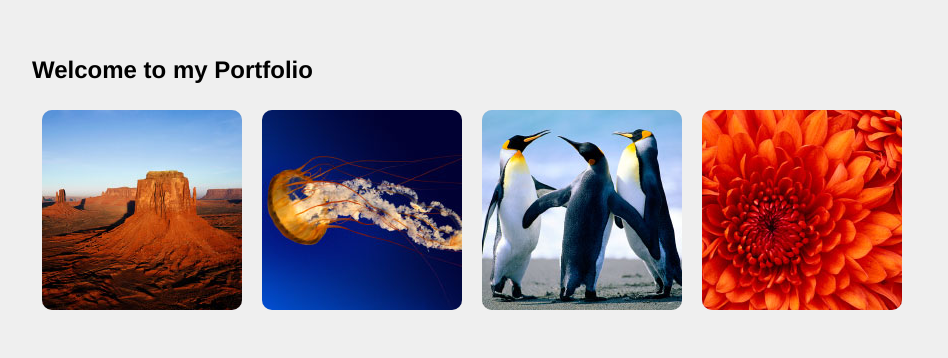
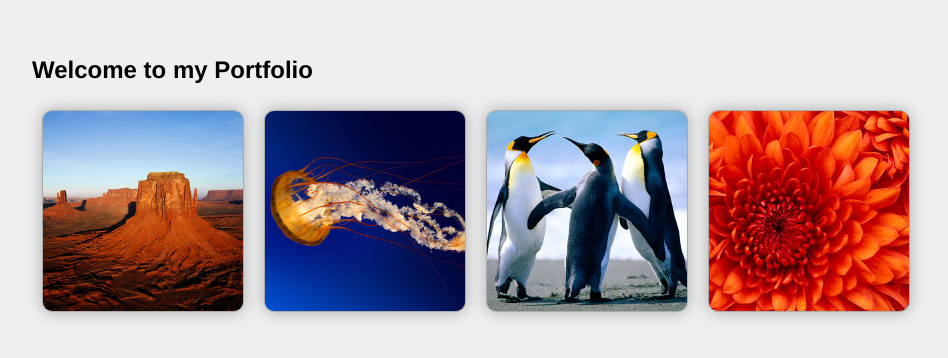
Before and after one commit to webartificer/html1-card-flip, a plain HTML site: page index.html in a window 1280 px wide. Shown: the whole page, without its empty margins (8-956 px from the left). Drawn offline with Linux system fonts and the light colour scheme.

Commit message:
added extra effects

```diff
--- a/css/main.css
+++ b/css/main.css
@@ -8,9 +8,12 @@
 		-webkit-backface-visibility
 */
 .front, .back {
-	transition: -webkit-transform 1s;
+	transition: -webkit-transform .5s ease-out;
 	-webkit-transform-style: preserve-3d;
 	-webkit-backface-visibility: hidden;
+	-webkit-box-shadow: 0 0 15px #aaaaaa;
+	border: solid 1px #aaa;
+	cursor: pointer;
 }
 
 .front {
@@ -18,11 +21,11 @@
 }
 
 .back {
-	-webkit-transform: rotateY(-180deg);
+	-webkit-transform: rotateY(-540deg);
 }
 
 .portfolio-item {
-	-webkit-perspective: 600px;
+	-webkit-perspective: 900px;
 }
 
 div.portfolio-item  {
@@ -30,13 +33,9 @@ div.portfolio-item  {
 	transform: rotateY(0deg);
 }
 
-.portfolio-item {
-	position: relative;
-}
-
 .portfolio-item:hover .back {
 	transform: rotateY(0deg);
 }
 .portfolio-item:hover .front {
-	transform: rotateY(180deg);
+	transform: rotateY(540deg);
 }
```
